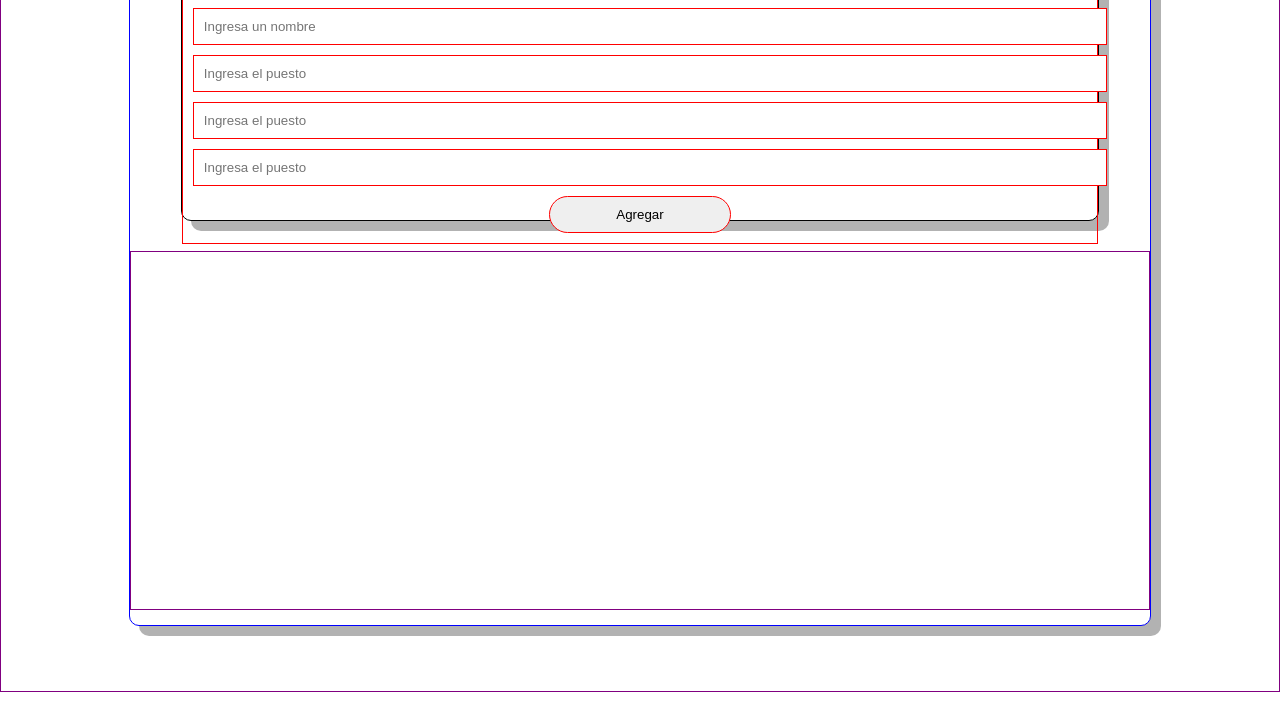
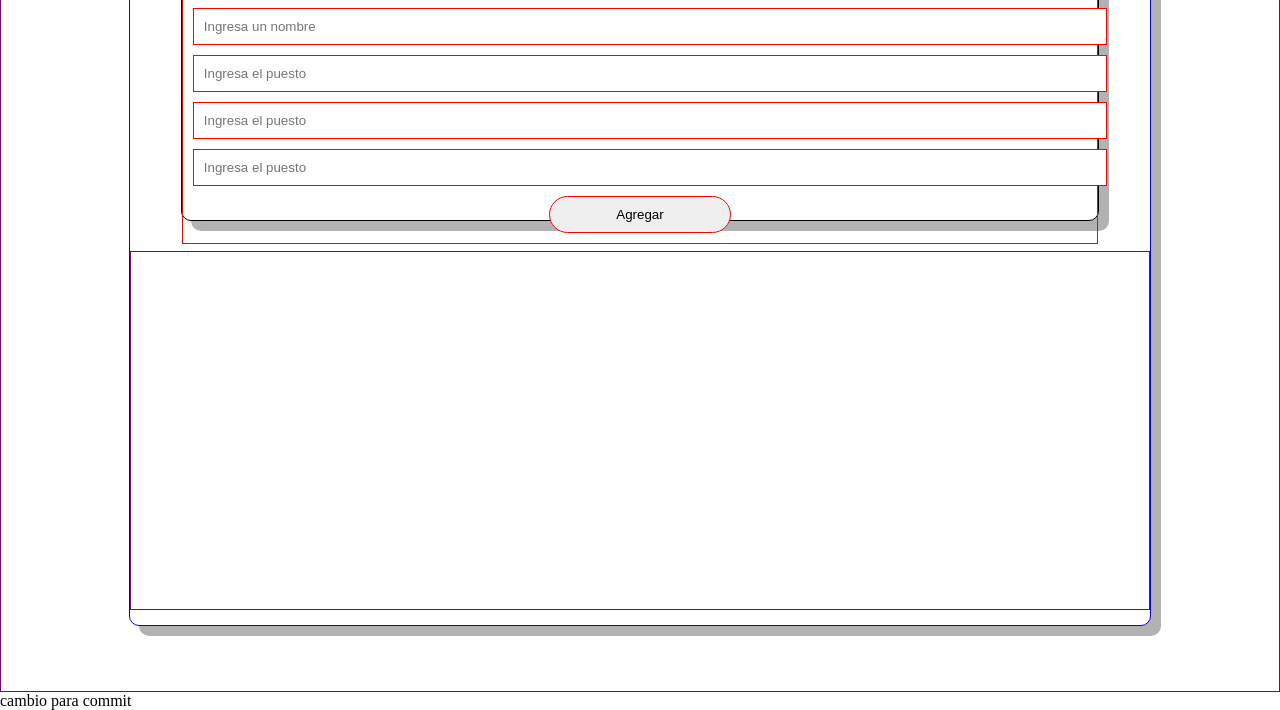
Before and after one commit to MatiasRomeoValdes/UDDBOOTCAMP.github.io, a plain HTML site: page Trabajo2/index.html in a window 1280 px wide. Shown: the part 208-918 px from the top of the page. Drawn offline with Linux system fonts and the light colour scheme.

Commit message:
COMMIT PARA REGULARIZAR
with '#' will be ignored, and an empty message aborts the commit.  #

```diff
--- a/Trabajo2/app.js
+++ b/Trabajo2/app.js
@@ -184,3 +184,5 @@
         divEmpleados.removeChild(divEmpleados.firstChild);
     }
 }
+
+//asdasdsadsa
--- a/Trabajo2/estilos.css
+++ b/Trabajo2/estilos.css
@@ -140,3 +140,5 @@
 .btn-eliminar {
     background-color: red;
 }
+
+/* asdadas
--- a/Trabajo2/index.html
+++ b/Trabajo2/index.html
@@ -40,3 +40,4 @@
     <script src="app.js"></script>
 </body>
 </html>
+cambio para commit
```
